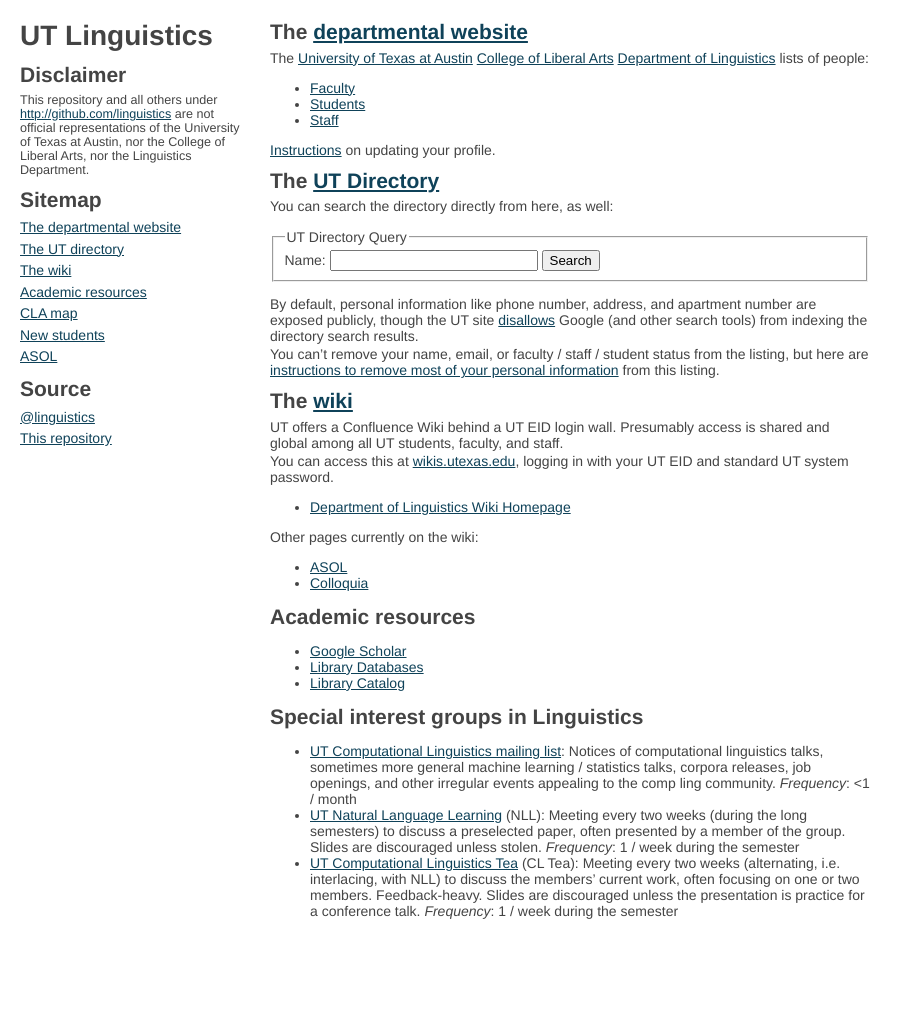
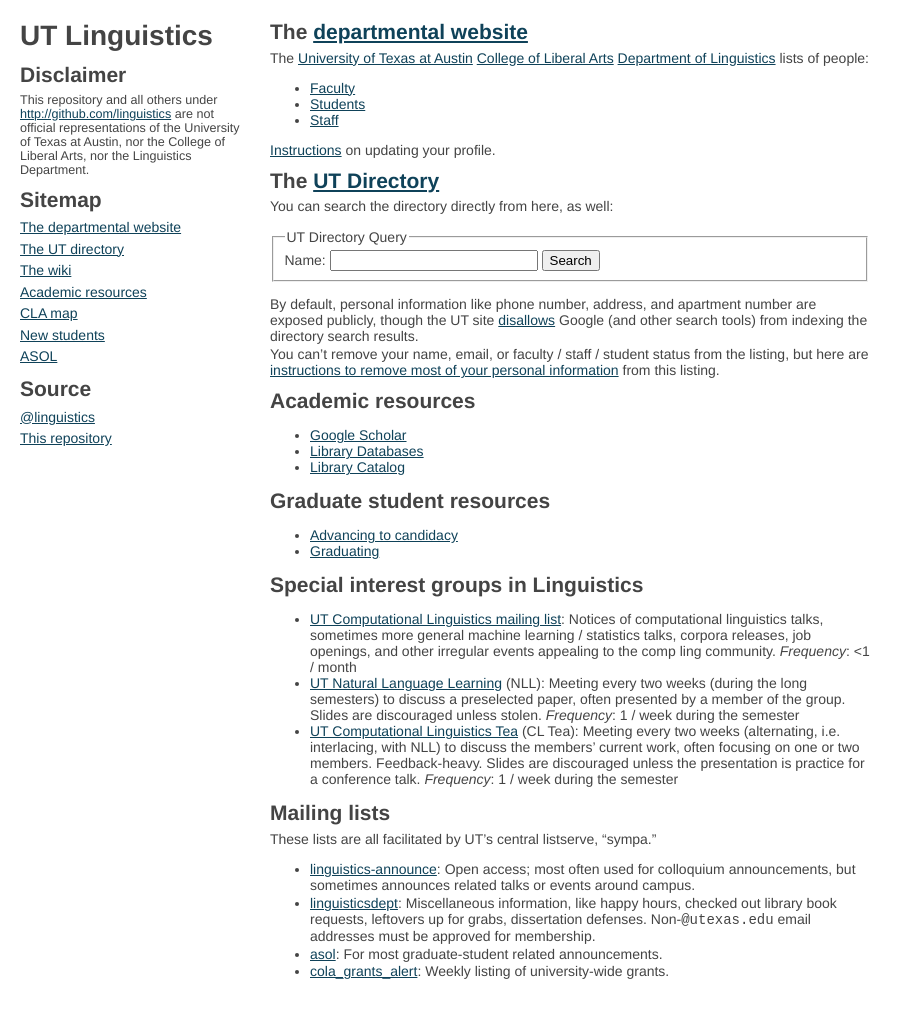
Before and after one commit to linguistics/linguistics.github.io, a Jekyll site: the page built from index.md, in a window 1280 px wide and 1013 px high. Shown: the whole window, without its empty margins (0-911 px from the left). Built offline with Jekyll 4.4.1, drawn with Linux system fonts in a browser that asks for light colours.

Commit message:
Add mailing list section; remove wiki section

```diff
--- a/index.md
+++ b/index.md
@@ -10,6 +10,7 @@
 * [Staff](http://www.utexas.edu/cola/depts/linguistics/staff/list.php)
 
 [Instructions](profile) on updating your profile.
+
 
 # The [UT Directory](http://www.utexas.edu/directory/)
 
@@ -28,25 +29,19 @@
 
 You can't remove your name, email, or faculty / staff / student status from the listing, but here are [instructions to remove most of your personal information](privacy) from this listing.
 
-# The [wiki](https://wikis.utexas.edu/)
-
-UT offers a Confluence Wiki behind a UT EID login wall. Presumably access is shared and global among all UT students, faculty, and staff.
-
-You can access this at [wikis.utexas.edu](https://wikis.utexas.edu/), logging in with your UT EID and standard UT system password.
-
-* [Department of Linguistics Wiki Homepage](https://wikis.utexas.edu/display/linguistics/Home)
-
-Other pages currently on the wiki:
-
-* [ASOL](https://wikis.utexas.edu/display/linguistics/Associated+Students+of+Linguistics)
-* [Colloquia](https://wikis.utexas.edu/display/linguistics/Colloquia)
-
 
 # Academic resources
 
 * [Google Scholar](http://scholar.google.com.ezproxy.lib.utexas.edu/)
 * [Library Databases](https://login.ezproxy.lib.utexas.edu/menu)
 * [Library Catalog](http://catalog.lib.utexas.edu/)
+
+
+# Graduate student resources
+
+* [Advancing to candidacy](http://www.utexas.edu/ogs/pdn/candidacy.html)
+* [Graduating](http://www.utexas.edu/ogs/pdn/deadlines/doc_fall.html)
+
 
 # Special interest groups in Linguistics
 
@@ -59,3 +54,16 @@
 * [UT Computational Linguistics Tea](https://groups.google.com/forum/#!forum/utcl-tea) (CL Tea):
   Meeting every two weeks (alternating, i.e. interlacing, with NLL) to discuss the members' current work, often focusing on one or two members. Feedback-heavy. Slides are discouraged unless the presentation is practice for a conference talk.
     _Frequency_: 1 / week during the semester
+
+
+# Mailing lists
+
+These lists are all facilitated by UT's central listserve, "sympa."
+
+* [linguistics-announce](https://utlists.utexas.edu/sympa/info/linguistics-announce): Open access; most often used for colloquium announcements, but sometimes announces related talks or events around campus.
+
+* [linguisticsdept](https://utlists.utexas.edu/sympa/info/linguisticsdept): Miscellaneous information, like happy hours, checked out library book requests, leftovers up for grabs, dissertation defenses. Non-`@utexas.edu` email addresses must be approved for membership.
+
+* [asol](https://utlists.utexas.edu/sympa/info/asol): For most graduate-student related announcements.
+
+* [cola_grants_alert](https://utlists.utexas.edu/sympa/info/cola_grants_alert): Weekly listing of university-wide grants.
```
